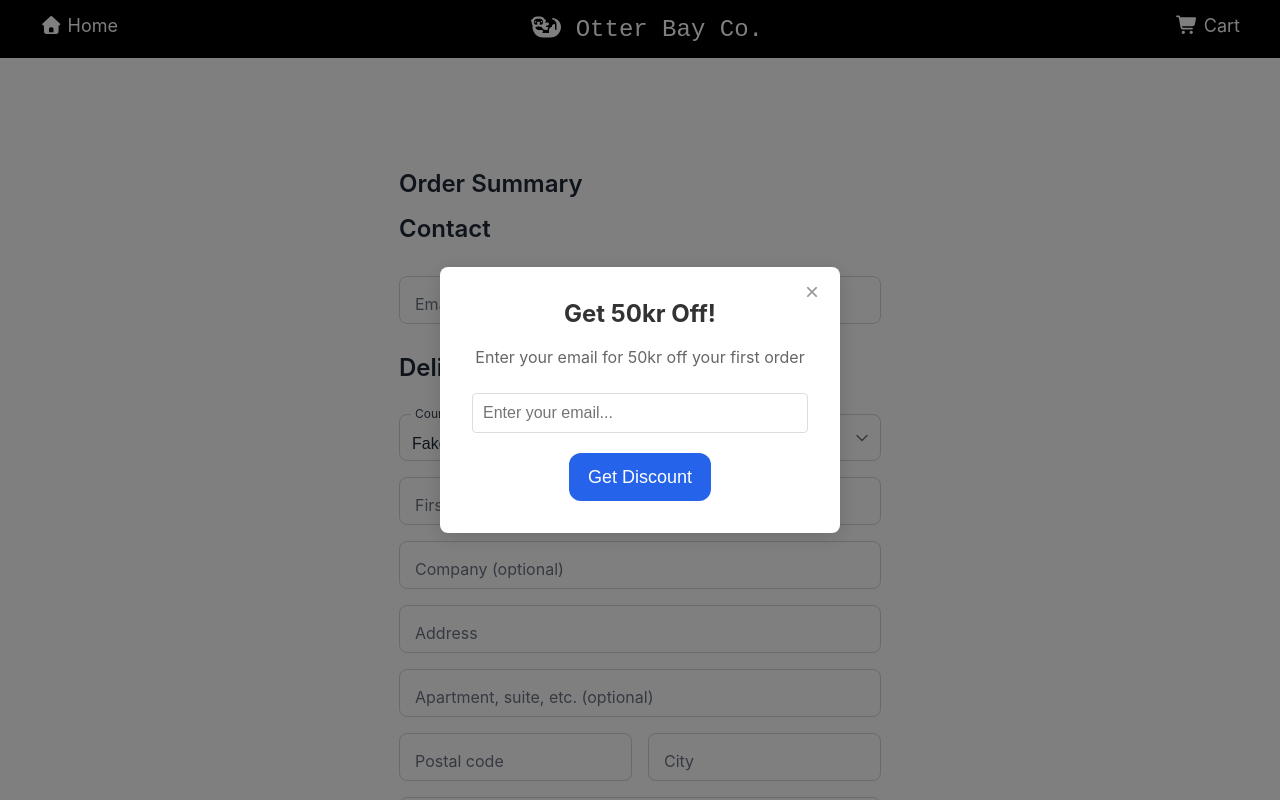
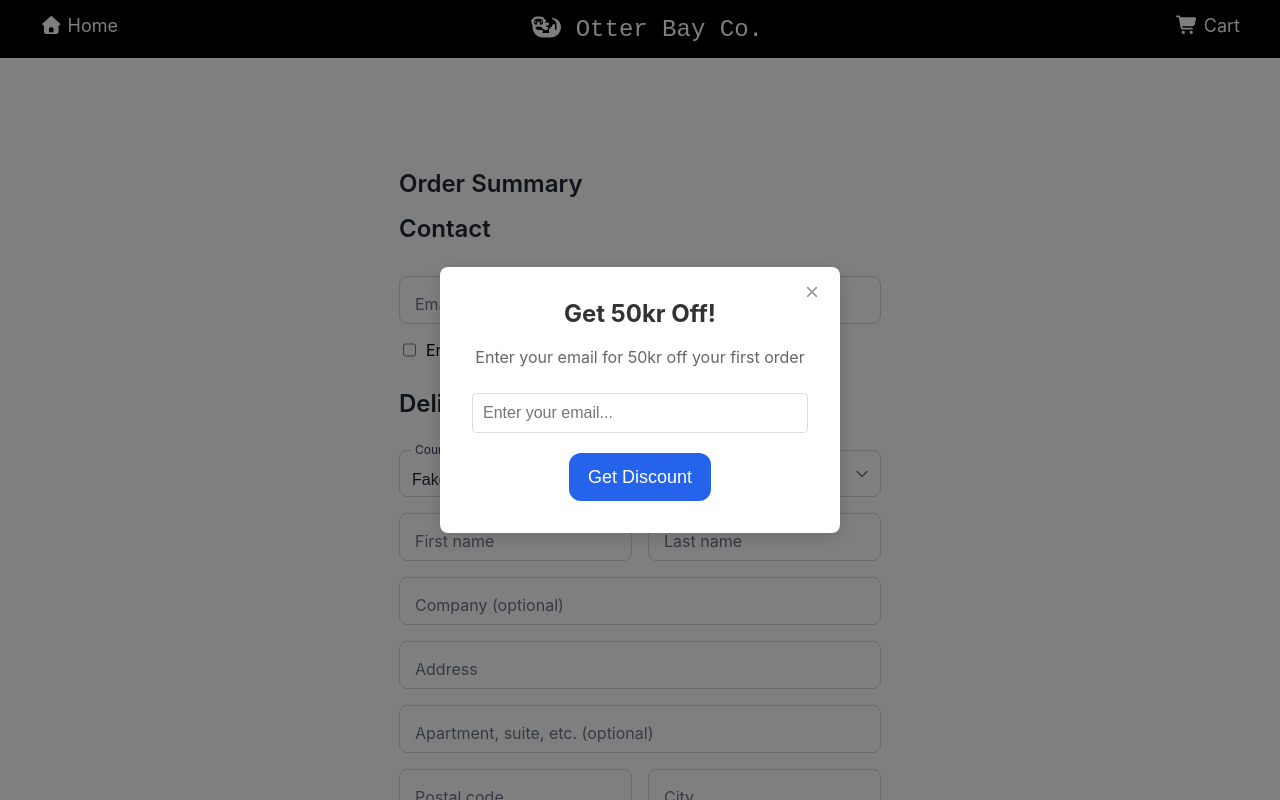
Before and after one commit to ls-95/shopping-cart-react, a React (Create React App) app: page /payment in a window 1280 px wide. Shown: the top 800 px of the page. Built offline with nearby package versions, Linux system fonts and the light colour scheme.

Commit message:
Add newsletter checkbox

```diff
--- a/src/components/payment/Contact.js
+++ b/src/components/payment/Contact.js
@@ -15,6 +15,15 @@ export default function Contact() {
         />
         <label htmlFor="email">Email</label>
       </div>
+      <div className="newsletter">
+        <input
+          type="checkbox"
+          id="newsletter"
+          name="newsletter"
+          className="newsletter-checkbox"
+        />
+        <label htmlFor="newsletter">Email me with news and offers</label>
+      </div>
     </div>
   );
 }
--- a/src/components/payment/Delivery.css
+++ b/src/components/payment/Delivery.css
@@ -9,6 +9,18 @@
 
 .contact-section {
   margin-bottom: 30px;
+}
+
+.contact-section .newsletter {
+  display: flex;
+  flex-direction: row;
+}
+
+.contact-section .newsletter .newsletter-checkbox {
+  margin-right: 10px;
+  cursor: pointer;
+  border: 1px solid #d1d5db;
+  border-radius: 8px;
 }
 
 .section-heading {
```
